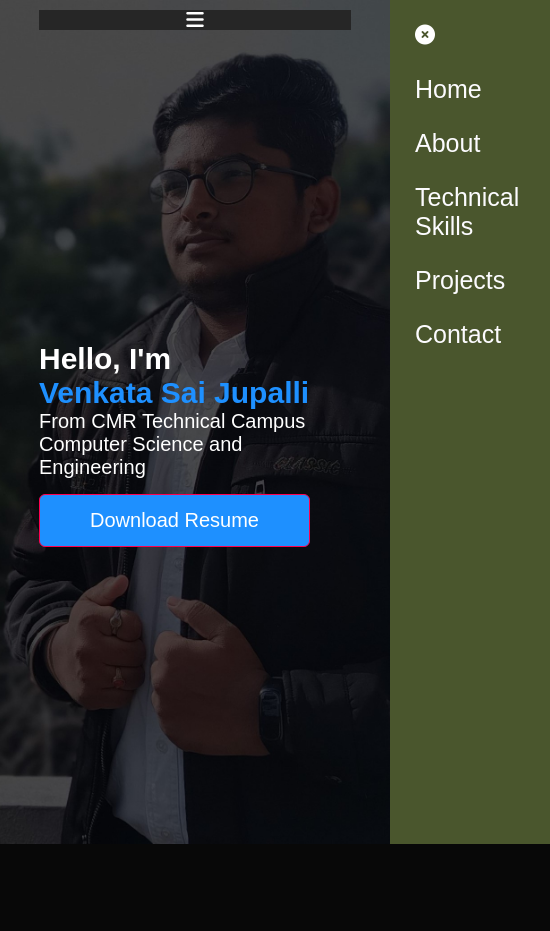
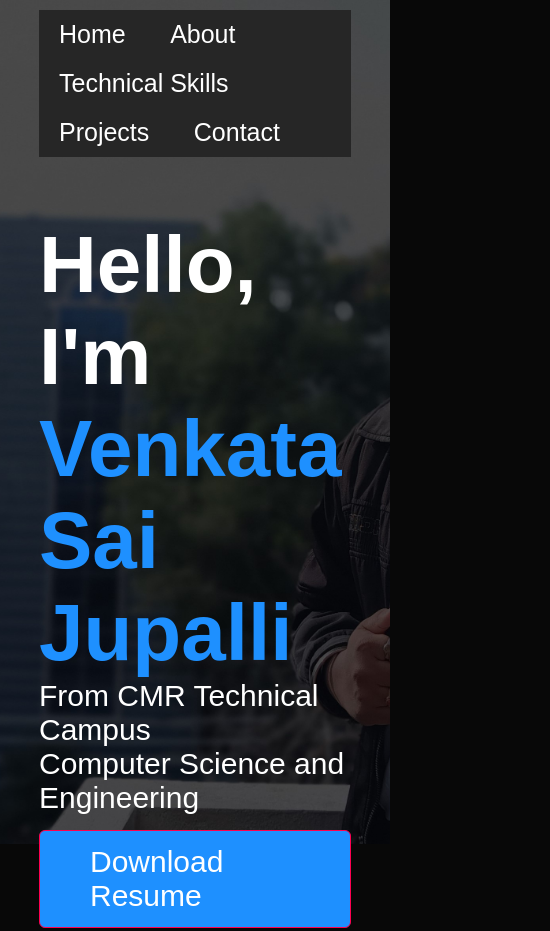
Before and after one commit to venkatasairao/my_portfolio_website, a plain HTML site: page index.html in a window 390 px wide. Shown: the top 931 px of the page, 550 px wide, since content can reach past the window. Drawn offline with Linux system fonts and the light colour scheme.

Commit message:
style.css

```diff
--- a/style.css
+++ b/style.css
@@ -361,94 +361,3 @@ nav ul li a:hover::after{
 nav .fa-solid{
     display: none;
 }
-
-
-/* -----------css for small screen -------------- */
-@media only screen and (max-width:1000px){
-    #header{
-        background-image: url("image/background2.jpg");
-    }
-    .header-text{
-        margin-top: 100%;
-        font-size: 20px;
-
-    }
-    .header-text h1{
-        font-size: 30px;
-    }
-    nav .fa-solid{
-        display: block;
-        font-size:20px;
-    }
-
-    nav ul{
-        background: #4a562d;
-        position: fixed;
-        top:0;
-        right: -200px;
-        width: 200px;
-        height: 100vh;
-        padding-top: 50px;
-        z-index: 2;
-        transition: right 0.5s;
-
-    }
-
-    nav ul li{
-        display: block;
-        margin: 25px;
-    }
-
-    nav ul .fa-solid{
-        position: absolute;
-        top: 25px;
-        left: 25px;
-        cursor: pointer;
-    }
-
-    .sub-title{
-        font-size: 40px;
-    }
-
-    .about-col-1, .about-col-2{
-        flex-basis:100%;
-    }
-
-    .about-col-1{
-        margin-bottom: 30px;
-    }
-
-    .about-col-2{
-        font-size: 14px;
-    }
-    .tab-links{
-        font-size: 16px;
-        margin-right: 20px;
-    }
-
-    .contact-left, .contact-right{
-        flex-basis: 100%;
-    }
-
-    .copyright{
-        font-size: 14px;
-    }
-
-
-
-    nav ul li a {
-        color: #fcfbfe;
-        text-decoration: none;
-        font-size: 25px;
-        position: relative;
-    }
-
-    .tab-links{
-        font-size: 20px;
-        cursor: pointer;
-    }
-
-
-
-
-}
```
